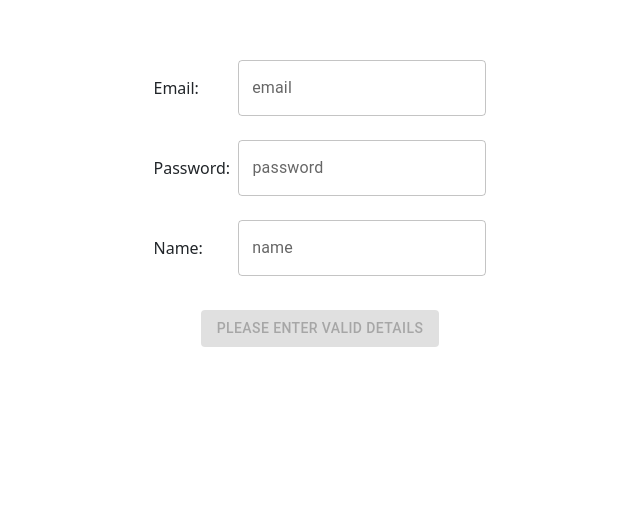
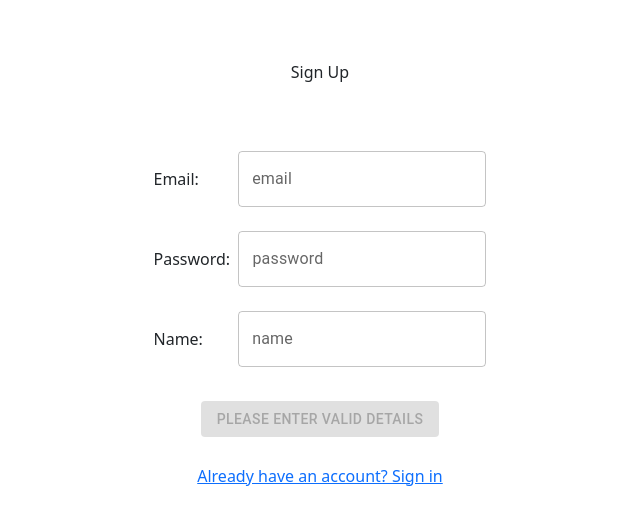
Before and after one commit to ZXGBryce/9900backup, a React (Create React App) app in the folder frontend/: page /register in a window 1280 px wide. Shown: the part 196-720 px from the top of the page, without its empty margins (320-960 px from the left). Built offline with nearby package versions, Linux system fonts and the light colour scheme.

Commit message:
Frontend Patrick 09 Oct 03:17

```diff
--- a/frontend/src/pages/login.jsx
+++ b/frontend/src/pages/login.jsx
@@ -3,6 +3,8 @@ import PropTypes from 'prop-types';
 import { MyButton } from '../components/MyButton';
 import { TextField } from '@mui/material';
 import { useEmptyValidation, useEmailValidation } from '../helper';
+import { Link } from 'react-router-dom'
+
 
 const Login = (props) => {
   const [email, setEmail] = React.useState('');
@@ -47,6 +49,7 @@ const Login = (props) => {
     <div style={{ display: 'flex', justifyContent: 'center' }}>
       <div style={{ width: '75%', margin: '20% auto', display: 'flex', justifyContent: 'center' }}>
         <div >
+          <div style={{ display: 'flex', justifyContent: 'center', marginBottom: '20%'}}>Sign Up</div>
           <div style={{ display: 'flex' }} >
             <div style={{ display: 'flex', alignItems: 'center', marginRight: '40px' }}>Email: </div>
             <TextField onChange={(e) => setEmail(e.target.value)} label='email' value={email} variant="outlined" />
@@ -57,11 +60,14 @@ const Login = (props) => {
             <TextField onChange={(e) => setPassword(e.target.value)} label='password' value={password} variant="outlined" />
           </div>
           <br />
-      {/* Email: <input type="text" onChange={(e) => setEmail(e.target.value)} value={email} /><br />
-      Password: <input type="text" onChange={(e) => setPassword(e.target.value)} value={password} /><br /><br /> */}
           <div style={{ display: 'flex', justifyContent: 'center' }}>
             <MyButton disabled={!readyToSubmit} onClick={LoginAction} text={readyToSubmit ? 'Login' : 'Please Enter valid Details'}></MyButton>
           </div>
+
+          <Link to="/register" variant="body2" style={{ display: 'flex', justifyContent: 'center', marginTop: '5%'}}>
+            {"Don't have an account? Sign Up"}
+          </Link>
+
         </div>
       </div>
     </div>
--- a/frontend/src/pages/register.jsx
+++ b/frontend/src/pages/register.jsx
@@ -3,6 +3,8 @@ import PropTypes from 'prop-types';
 import { MyButton } from '../components/MyButton';
 import { TextField } from '@mui/material';
 import { useEmptyValidation, useEmailValidation } from '../helper';
+import { Link } from 'react-router-dom'
+
 
 const Register = (props) => {
   const [email, setEmail] = React.useState('');
@@ -49,6 +51,7 @@ const Register = (props) => {
     <div style={{ display: 'flex', justifyContent: 'center' }}>
       <div style={{ width: '75%', margin: '20% auto', display: 'flex', justifyContent: 'center' }}>
         <div >
+          <div style={{ display: 'flex', justifyContent: 'center', marginBottom: '20%'}}>Sign Up</div>
           <div style={{ display: 'flex' }} >
             <div style={{ display: 'flex', alignItems: 'center', marginRight: '31px' }}>Email: &nbsp;</div>
             <TextField onChange={(e) => setEmail(e.target.value)} label='email' value={email} variant="outlined" />
@@ -67,6 +70,11 @@ const Register = (props) => {
           <div style={{ display: 'flex', justifyContent: 'center' }}>
             <MyButton onClick={registerAction} disabled={!readyToSubmit} text={readyToSubmit ? 'Register' : 'Please Enter valid Details'}></MyButton>
           </div>
+
+          <Link to="/login" href="#" variant="body2" style={{ display: 'flex', justifyContent: 'center', marginTop: '5%'}}>
+            Already have an account? Sign in
+          </Link>
+
         </div>
       </div>
     </div>
```
Lines whose indentation alone changed are shown as unchanged.
